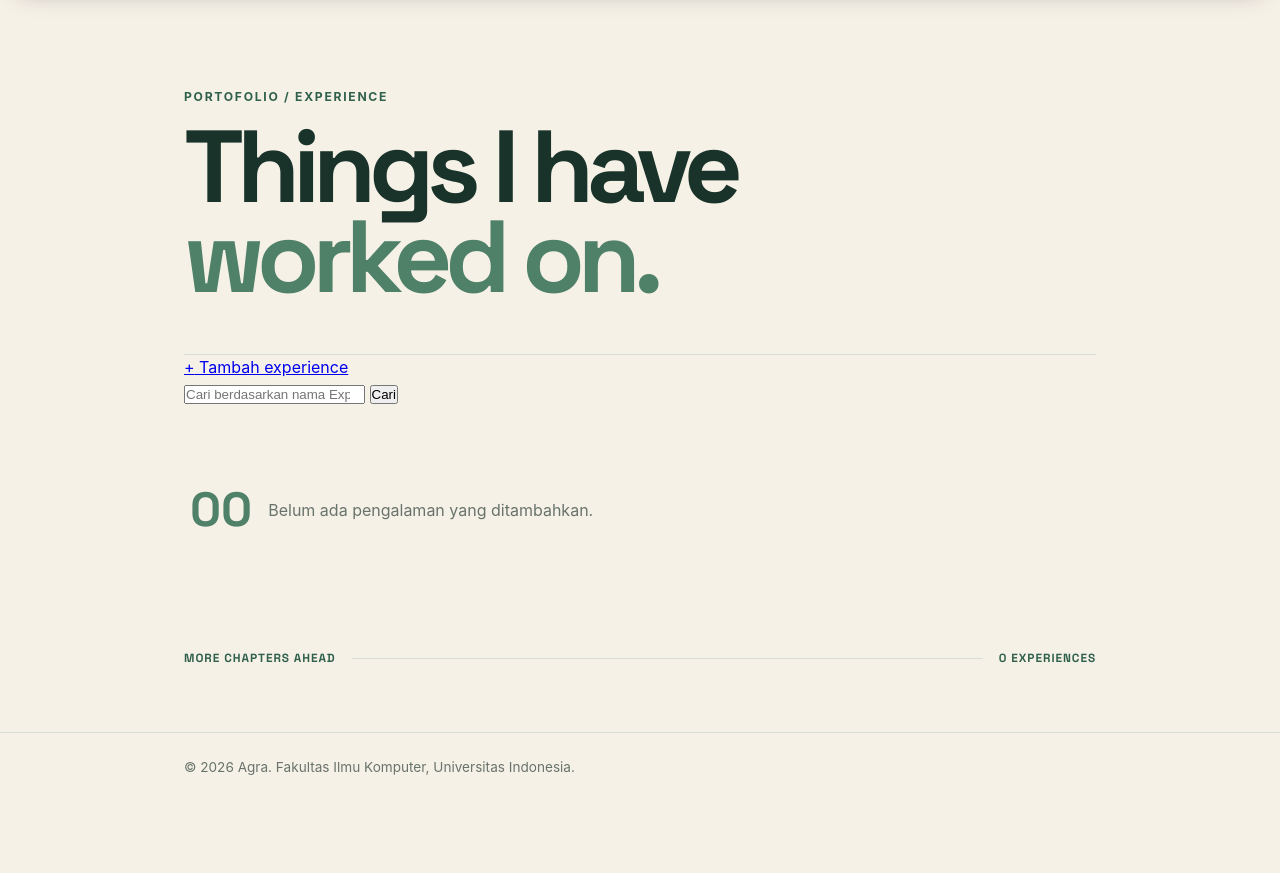
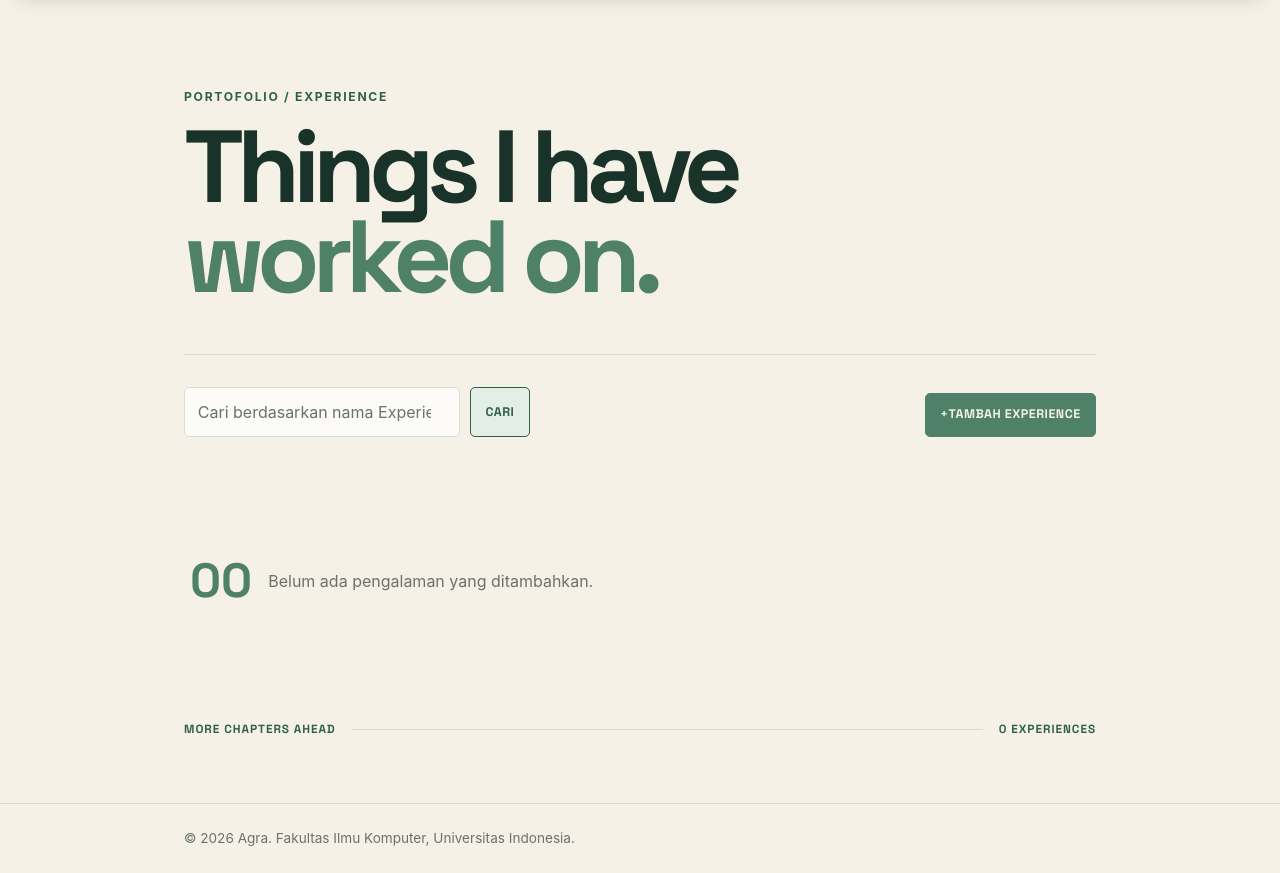
Before and after one commit to Agra-17/myportofolio, a Django app: page /experience/ in a window 1280 px wide. Shown: the part 75-948 px from the top of the page. Before the commit the page ends 850 px from the top, so only its background shows below. Run offline with Django 5.2, Linux system fonts and the light colour scheme; data that the repository does not hold is empty.

Commit message:
feat : update experience.css and integrate to experience.html and delet_modal

```diff
--- a/static/css/experience.css
+++ b/static/css/experience.css
@@ -1,5 +1,3 @@
-/* Experience page: an editorial project index built on the portfolio palette. */
-
 .experience-page {
     --experience-lime: #c9d96f;
     --experience-soft: #e7edd9;
@@ -7,6 +5,7 @@
 }
 
 .experience-main {
+    --accent-soft: #e3eee7;
     overflow: hidden;
 }
 
@@ -67,6 +66,94 @@
     border-radius: 50%;
     font-size: 1.2rem;
     line-height: 1;
+}
+
+.experience-actions {
+    align-items: flex-end;
+    display: flex;
+    gap: 2rem;
+    justify-content: space-between;
+    margin: 2rem 0 2.5rem;
+}
+
+.experience-search {
+    display: flex;
+    flex: 1;
+    gap: 0.65rem;
+    margin: 0;
+    max-width: 34rem;
+}
+
+.experience-add-button,
+.experience-search .button,
+.button-danger {
+    align-items: center;
+    border: 1px solid var(--accent-dark);
+    border-radius: var(--radius);
+    color: var(--accent-dark);
+    display: inline-flex;
+    font-family: "Space Grotesk", -apple-system, sans-serif;
+    font-size: 0.78rem;
+    font-weight: 700;
+    justify-content: center;
+    letter-spacing: 0.04em;
+    min-height: 2.75rem;
+    padding: 0.6rem 0.9rem;
+    text-decoration: none;
+    text-transform: uppercase;
+    transition: background-color 0.2s ease, color 0.2s ease, transform 0.2s ease;
+}
+
+.experience-add-button {
+    background: var(--accent);
+    border-color: var(--accent);
+    color: var(--paper);
+    flex-shrink: 0;
+    white-space: nowrap;
+}
+
+.experience-search .button {
+    background: var(--accent-soft);
+    cursor: pointer;
+}
+
+.experience-add-button:hover,
+.experience-add-button:focus-visible,
+.experience-search .button:hover,
+.experience-search .button:focus-visible,
+.button-danger:hover,
+.button-danger:focus-visible {
+    background: var(--accent-dark);
+    color: var(--paper);
+    outline: 0;
+    transform: translateY(-1px);
+}
+
+.experience-search__input {
+    background: rgba(255, 255, 255, 0.72);
+    border: 1px solid var(--line);
+    border-radius: var(--radius);
+    color: var(--ink);
+    font: inherit;
+    min-width: 0;
+    padding: 0.7rem 0.8rem;
+    transition: border-color 0.2s ease, box-shadow 0.2s ease;
+}
+
+.experience-search__input::placeholder {
+    color: var(--text-muted);
+}
+
+.experience-search__input:focus {
+    border-color: var(--accent);
+    box-shadow: 0 0 0 3px rgba(79, 128, 104, 0.14);
+    outline: 0;
+}
+
+.button-danger {
+    background: transparent;
+    cursor: pointer;
+    padding: 0.6rem 0.85rem;
 }
 
 .experience-grid {
@@ -269,6 +356,21 @@
         max-width: 340px;
     }
 
+    .experience-actions {
+        align-items: stretch;
+        flex-direction: column;
+        gap: 1.25rem;
+    }
+
+    .experience-search {
+        max-width: none;
+    }
+
+    .experience-add-button,
+    .experience-search .button {
+        width: 100%;
+    }
+
     .experience-grid {
         grid-template-columns: 1fr;
     }
--- a/templates/components/experience_delete_modal.html
+++ b/templates/components/experience_delete_modal.html
@@ -3,8 +3,8 @@
             class="button button-danger"
             popovertarget="delete-experience-{{ experience.id }}"
             aria-label="Hapus {{ experience.title }}"
-            title="Hapus proyek">
-        Hapus Proyek
+            title="Hapus Experience">
+        Hapus Experience
     </button>
 </p>
 <div id="delete-experience-{{ experience.id }}"
--- a/templates/experience.html
+++ b/templates/experience.html
@@ -13,14 +13,7 @@
                     <h1>Things I have<br><em>worked on.</em></h1>
                 </div>
             </div>
-            <div class="experience-header">
-                    <a href="{% url 'main:create_experience' %}"
-                       class="button experience-add-button">
-                        <span aria-hidden="true">+</span>
-                        Tambah experience
-                    </a>
-            </div>
-
+            <div class="experience-actions">
                 <form method="get"
                         action="{% url 'main:show_experience' %}"
                         class="experience-search">
@@ -32,6 +25,12 @@
                             aria-label="Cari berdasarkan nama experience">
                     <button type="submit" class="button">Cari</button>
                 </form>
+                <a href="{% url 'main:create_experience' %}"
+                   class="button experience-add-button">
+                    <span aria-hidden="true">+</span>
+                    Tambah experience
+                </a>
+            </div>
 
             <div class="experience-grid">
                 {% for experience in experience_list %}
```
Lines whose indentation alone changed are shown as unchanged.
